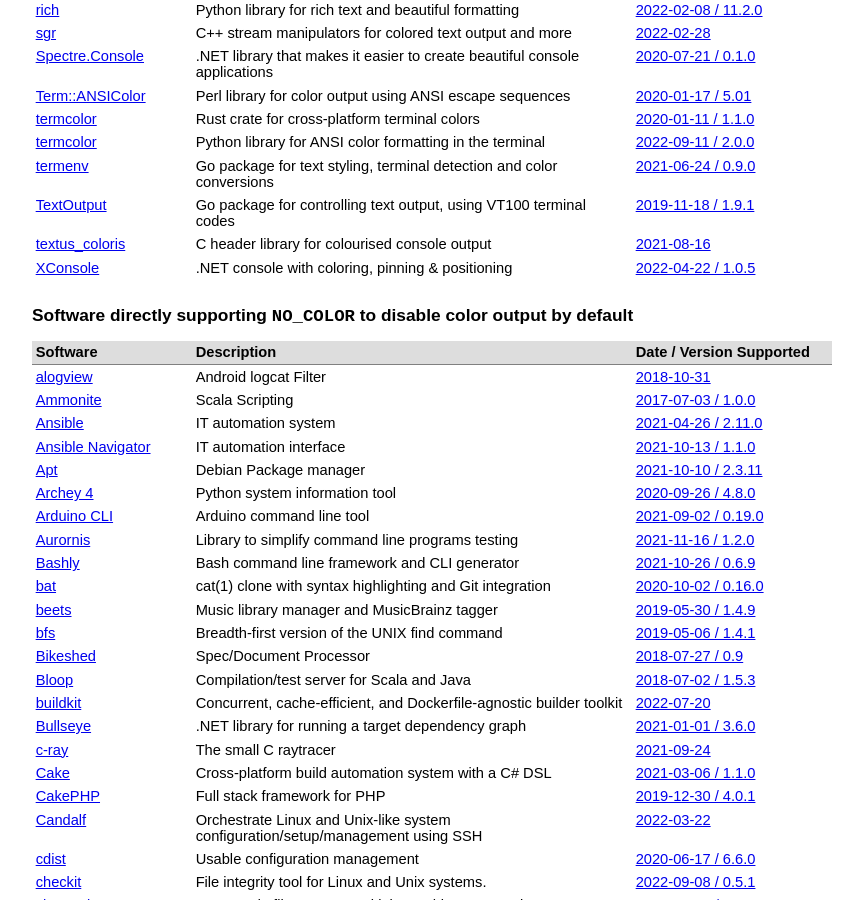
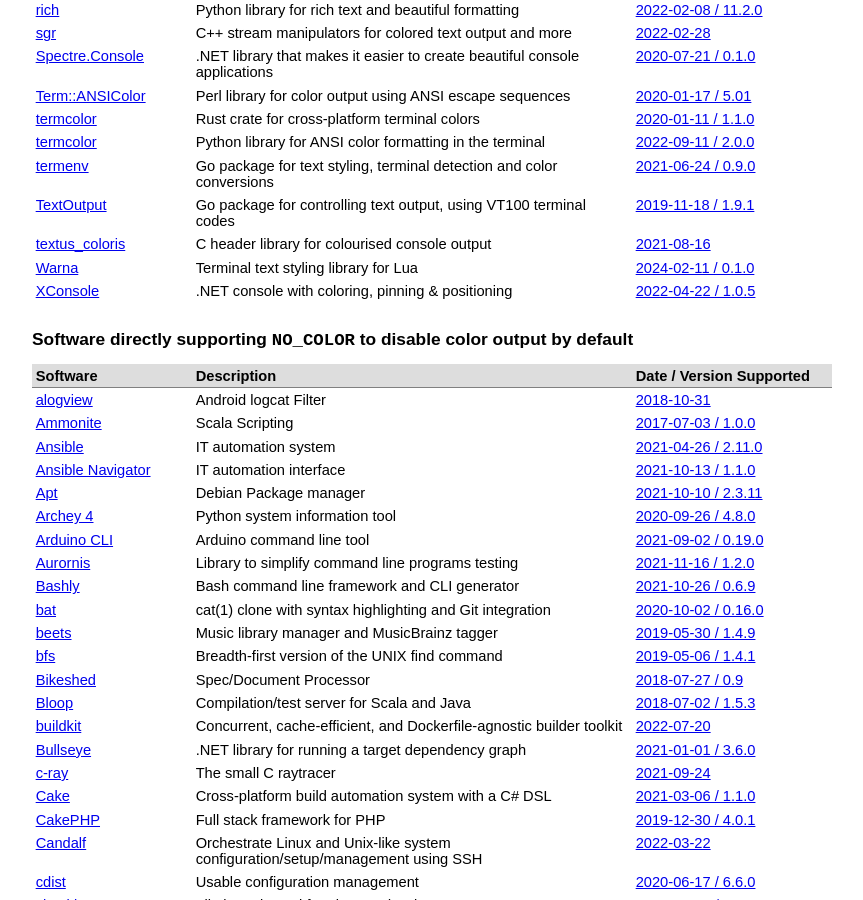
Before and after one commit to jcs/no_color, a Jekyll site: the page built from index.md, in a window 1280 px wide and 900 px high, scrolled down 2077 px. Shown: the whole window, without its empty margins (208-1071 px from the left). Built offline with Jekyll 4.4.1, drawn with Linux system fonts in a browser that asks for light colours; our own code applies the rules of GitHub Pages for plain Markdown files.

Commit message:
Add Warna (#274)

```diff
--- a/index.md
+++ b/index.md
@@ -132,6 +132,7 @@ color by default via `NO_COLOR`.
 | [termenv](https://github.com/muesli/termenv) | Go package for text styling, terminal detection and color conversions | [2021-06-24 / 0.9.0](https://github.com/muesli/termenv/releases/tag/v0.9.0) |
 | [TextOutput](https://github.com/xyproto/textoutput) | Go package for controlling text output, using VT100 terminal codes | [2019-11-18 / 1.9.1](https://github.com/xyproto/textoutput/tree/v1.9.1) |
 | [textus\_coloris](https://github.com/ac000/textus_coloris) | C header library for colourised console output | [2021-08-16](https://github.com/ac000/textus_coloris/commit/4930b7a531beebf772f82b3dbaa60d0a47d50c1b) |
+| [Warna](https://github.com/komothecat/warna) | Terminal text styling library for Lua | [2024-02-11 / 0.1.0](https://github.com/komothecat/warna/releases/tag/v0.1.0-1) |
 | [XConsole](https://github.com/chubrik/XConsole) | .NET console with coloring, pinning & positioning | [2022-04-22 / 1.0.5](https://github.com/chubrik/XConsole/releases/tag/1.0.5) |
 {: rules="groups"}
 
```
